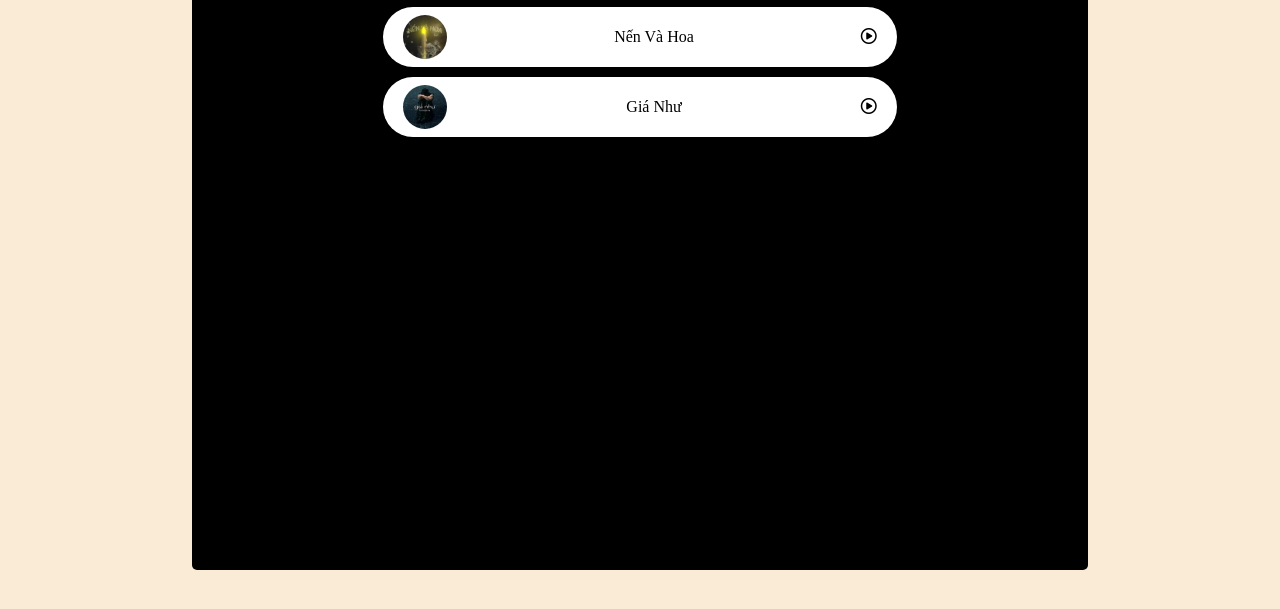
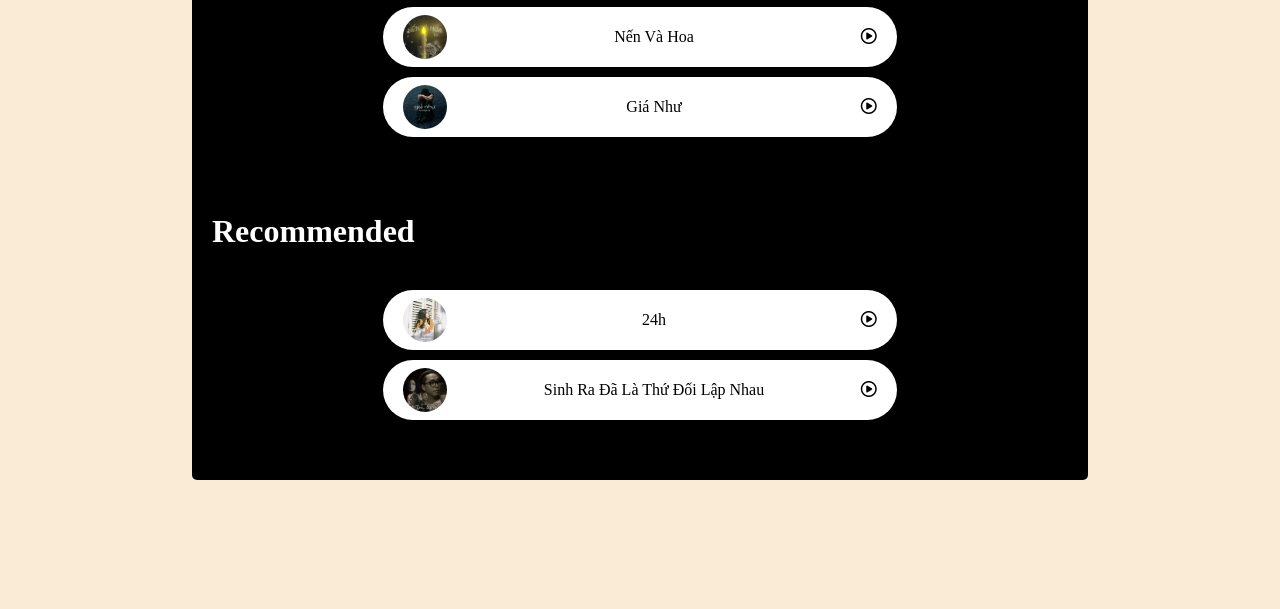
Before and after one commit to khanhkiet00/Spotify, a plain HTML site: page index.html in a window 1280 px wide. Shown: the part 305-914 px from the top of the page. Drawn offline with Linux system fonts and the light colour scheme.

Commit message:
add songs recommemded

```diff
--- a/index.html
+++ b/index.html
@@ -25,13 +25,22 @@
     <div class="container">
       <h1>Best of Music - My Sadness</h1>
       <div class="songList"></div>
+      <br /><br />
+      <h1>Recommended</h1>
+      <div class="recommended"></div>
     </div>
 
     <div class="bottom">
       <div class="bottom-container">
         <div class="time-song">
           <p class="current-time"><span></span>:<span></span></p>
-          <input type="range" name="range" id="myProgressBar" value="0" />
+          <input
+            type="range"
+            name="range"
+            id="myProgressBar"
+            value="0"
+            step="0.0001"
+          />
           <p class="end-time"><span></span>:<span></span></p>
         </div>
         <div class="bottom-item">
--- a/script.js
+++ b/script.js
@@ -1,4 +1,5 @@
 const songContainer = document.querySelector(".songList");
+const songRecommended = document.querySelector(".recommended");
 const myProgressBar = document.getElementById("myProgressBar");
 const volume = document.querySelector("#volume");
 const imgVolume = document.querySelector(".volume-container i");
@@ -33,13 +34,30 @@ let songs = [
   },
 ];
 
+let songsRecommended = [
+  {
+    id: "4",
+    songName: "24h",
+    filePath: "./assets/song/song4.mp3",
+    img: "./assets/img/songLogo/song5.jfif",
+  },
+  {
+    id: "5",
+    songName: "sinh ra đã là thứ đối lập nhau",
+    filePath: "./assets/song/song5.mp3",
+    img: "./assets/img/songLogo/song6.jfif",
+  },
+];
+
 // startApp
 function startApp() {
   renderListSong();
+  renderListSongRecommended();
 }
 
 startApp();
 
+console.log([myProgressBar]);
 const playMusicbtn = document.getElementById("playmusic");
 const forWardBtn = document.querySelector(".forward");
 const backWardBtn = document.querySelector(".backward");
@@ -50,6 +68,7 @@ const songBanner = document.querySelector(".songBanner");
 const nameSongBanner = document.querySelector(".songBanner span");
 const currentMinute = document.querySelector(".current-time span:first-child");
 const currentSecond = document.querySelector(".current-time span:last-child");
+const endTime = document.querySelector(".end-time");
 const endMinute = document.querySelector(".end-time span:first-child");
 const endSecond = document.querySelector(".end-time span:last-child");
 // Listen to document
@@ -166,8 +185,10 @@ function timeUpDate() {
       }
       currentMinute.innerText = parseInt(audioElement.currentTime / 60);
     }
-    endMinute.innerHTML = parseInt(audioElement.duration / 60);
-    endSecond.innerHTML = parseInt(audioElement.duration % 60);
+
+    // habdlerSongTime();
+    habdlerSongTime();
+
     if (audioElement.ended) {
       pauseBtnSongItem();
       playMusicbtn.classList.replace("fa-circle-pause", "fa-circle-play");
@@ -184,6 +205,7 @@ function timeUpDate() {
             "fa-circle-play",
             "fa-circle-pause"
           );
+
         timeUpDate();
         nameSongInSongBanner();
         songBanner.style.opacity = 1;
@@ -325,6 +347,29 @@ function renderListSong() {
   }
 }
 
+function renderListSongRecommended() {
+  for (var i = 0; i < songsRecommended.length; i++) {
+    var div = document.createElement("div");
+    div.setAttribute("id", `${songsRecommended[i].id}`);
+    div.classList.add("songItem");
+    songRecommended.appendChild(div);
+    document.getElementById(
+      `${songsRecommended[i].id}`
+    ).innerHTML = `<img src="${songsRecommended[i].img}" alt="" />
+          <span>${songsRecommended[i].songName}</span>
+          <span> <i class="fa-regular fa-circle-play"></i></span>`;
+  }
+}
+
 function nameSongInSongBanner() {
   nameSongBanner.innerText = songs[songId].songName;
 }
+
+// handler song time
+
+function habdlerSongTime() {
+  if (!isNaN(audioElement.duration)) {
+    endMinute.innerHTML = parseInt(audioElement.duration / 60);
+    endSecond.innerHTML = parseInt(audioElement.duration % 60);
+  }
+}
--- a/style.css
+++ b/style.css
@@ -48,7 +48,6 @@ nav ul li {
 }
 
 .container {
-  height: 100vh;
   background-color: var(--black);
   margin: 10px auto;
   padding: 20px;
@@ -60,6 +59,7 @@ nav ul li {
   color: var(--white);
 }
 
+.recommended,
 .songList {
   width: 60%;
   margin: 40px auto;
@@ -147,6 +147,7 @@ nav ul li {
   grid-template-columns: 1fr 1fr 1fr;
   width: 100%;
   margin-top: 12px;
+  padding: 0 58px 0 36px;
 }
 
 .bottom-item div {
```
Also changed, not shown: assets/img/songLogo/song5.jfif (added), assets/img/songLogo/song6.jfif (added), 2 other files.
